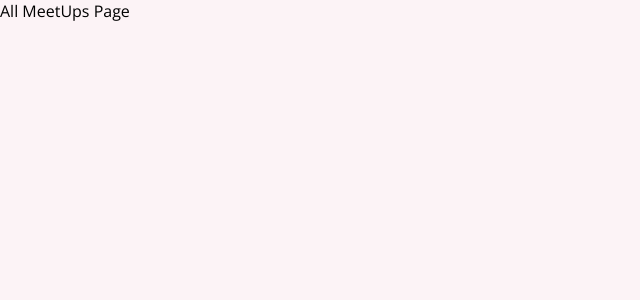
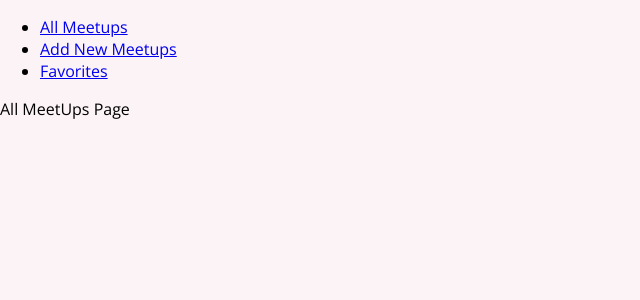
Before and after one commit to jenlee-tech/reactnexttest2, a React (Create React App) app: page / in a window 1280 px wide. Shown: the top 300 px of the page, without its empty margins (0-640 px from the left). Built offline with nearby package versions, Linux system fonts and the light colour scheme.

Commit message:
imported mainnavigation to app

```diff
--- a/src/App.js
+++ b/src/App.js
@@ -2,10 +2,12 @@ import { Switch, Route } from "react-router-dom";
 import AllMeetupsPage from "./pages/AllMeetupsPage";
 import NewMeetupsPage from "./pages/NewMeetupsPage";
 import FavoritesPage from "./pages/FavoritesPage";
+import MainNavigation from "./components/layout/MainNavigation";
 
 function App() {
   return (
     <div>
+      <MainNavigation />
       <Switch>
         <Route path="/" exact={true}>
           <AllMeetupsPage />
```
